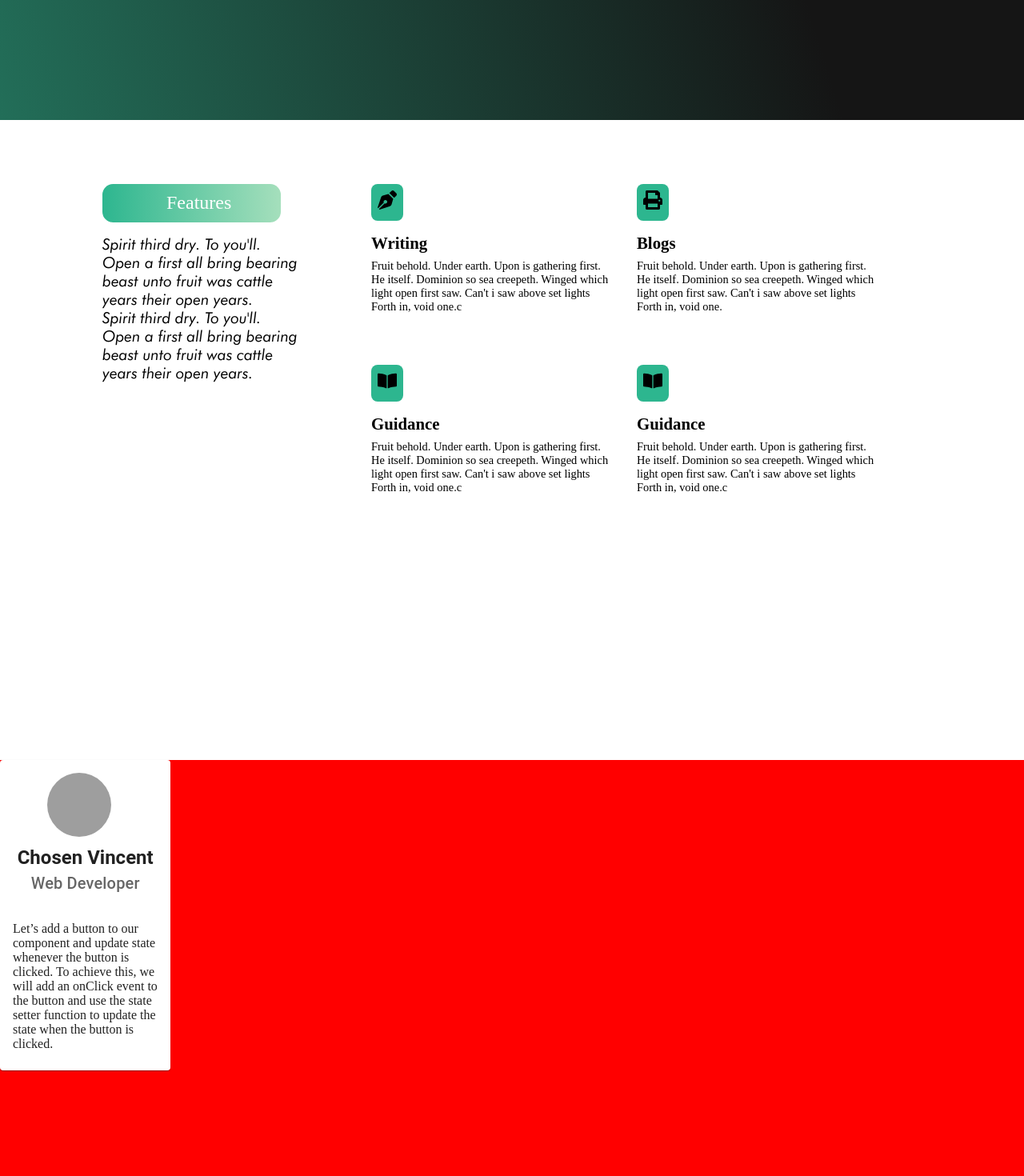
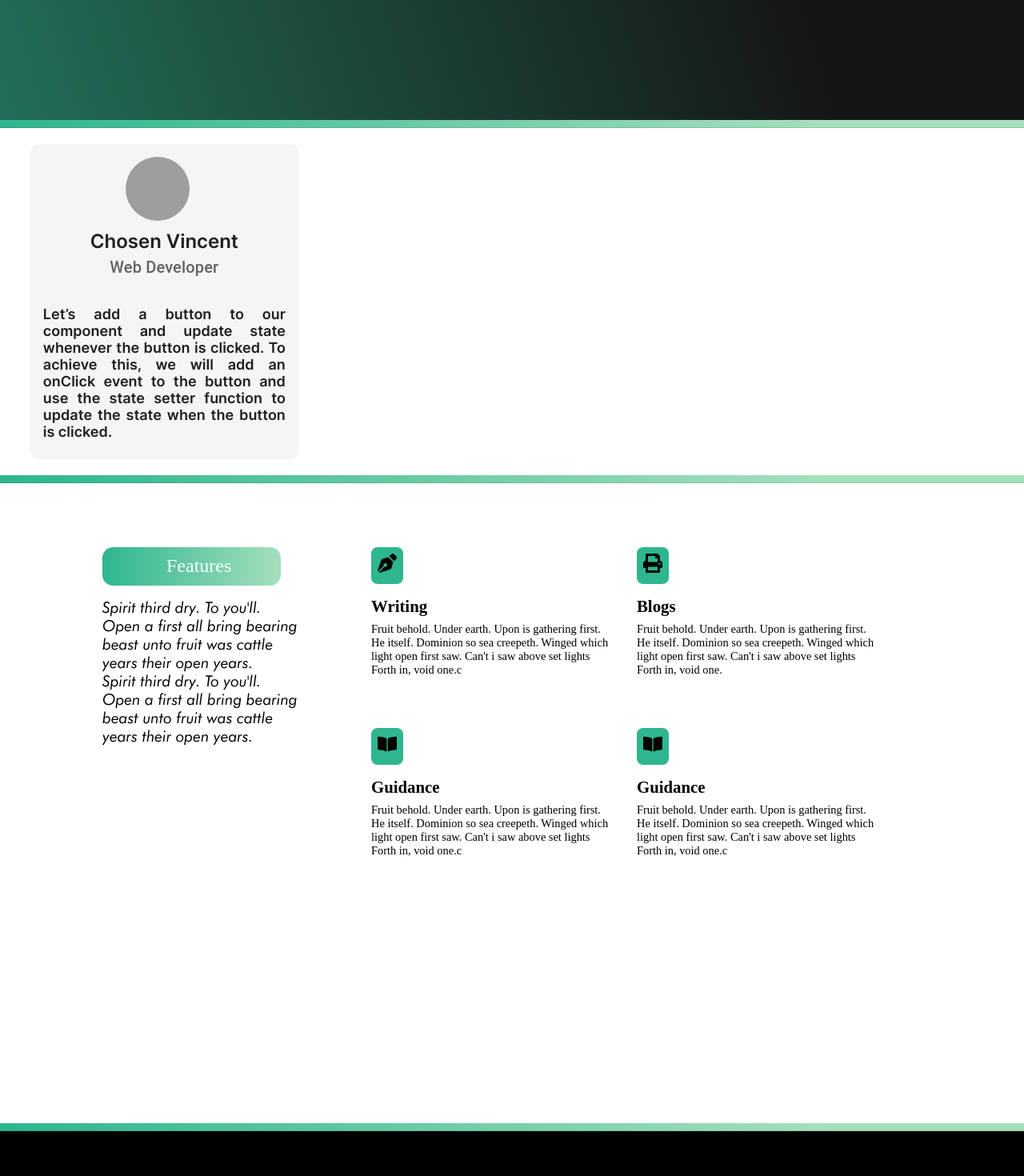
Before and after one commit to Devwrites-Africa/Devwrites, a React (Create React App) app in the folder frontend/: page / in a window 1280 px wide. Shown: the part 740-2210 px from the top of the page at 80% size. Built offline with nearby package versions, Linux system fonts and the light colour scheme; grey boxes are pictures that could not be loaded.

Commit message:
Finished Card component on contributors page rebasing

```diff
--- a/frontend/src/Components/Contributors.js
+++ b/frontend/src/Components/Contributors.js
@@ -5,21 +5,42 @@ import {
         CardHeader,
         CardContent,
         Avatar,
-        Typography
+        Typography,
+        createTheme,
+        ThemeProvider
 } from '@mui/material';
+
+const theme = createTheme();
+
+theme.typography.body2 = {
+    fontSize: '18px',
+    fontFamily: 'Inter',
+}
+
+const styles = {
+    card: {
+        maxWidth: '335px',
+        borderRadius: '10px',
+        background: '#f5f5f5'
+    },
+    cardHeader: {
+        display: 'flex',
+        flexDirection: 'column',
+    },
+    cardHeaderTitle: {
+        variant: 'h5',
+        fontWeight: '600',
+        fontFamily: 'Inter'
+    }
+}
 
 const Contributors = ()=> {
     return (
-        <div style={{
-            height: '100vh',
-        }} className='contribute'>
-            <Grid container >
-                <Grid item xs={2}>
-                    <Card sx={{ maxWidth: '700px'}}>
-                        <CardHeader sx={{
-                            display:'flex',
-                            flexDirection: 'column',
-                        }}
+        <div>
+            <Grid container spacing={3} sx={{paddingBlock: '20px'}} align='center'>
+                <Grid item xs={12} md={4} xl={3}>
+                    <Card sx={styles.card} elevation={0}>
+                        <CardHeader sx={styles.cardHeader}
                             avatar={
                                 <Avatar
                                     alt="Remy Sharp"
@@ -27,27 +48,24 @@ const Contributors = ()=> {
                                     sx={{ width: 80, height: 80, marginBottom: '10px' }}
                                 />
                             }
-                            titleTypographyProps={{
-                                variant: 'h5',
-                                textAlign: 'center',
-                                fontWeight: '600'
-                            }}
+                            titleTypographyProps={styles.cardHeaderTitle}
                             title='Chosen Vincent'
 
-                            subheaderTypographyProps={{variant: 'h6', textAlign: 'center'}}
+                            subheaderTypographyProps={{
+                                variant: 'h6',
+                                textAlign: 'center'
+                            }}
                             subheader='Web Developer'
                         />
                         <CardContent>
-
-                            <Typography
-                                variant='body'
-                                align='justify'
-                            >
-                                Let’s add a button to our component and update state whenever the button is clicked.
-                                To achieve this, we will add an onClick event to
-                                the button and use the state setter function to update the
-                                state when the button is clicked.
-                            </Typography>
+                            <ThemeProvider theme={theme}>
+                                <Typography
+                                    variant='body2'
+                                    align='justify'
+                                >
+                                    Let’s add a button to our component and update state whenever the button is clicked. To achieve this, we will add an onClick event to the button and use the state setter function to update the state when the button is clicked.
+                                </Typography>
+                            </ThemeProvider>
                         </CardContent>
                     </Card>
                 </Grid>
--- a/frontend/src/Pages/Home.js
+++ b/frontend/src/Pages/Home.js
@@ -49,6 +49,9 @@ const HomePage = ()=> {
                     className="writers female-writer"
                 />
             </section>
+            <DividerComponent />
+            <Contributors />
+            <DividerComponent />
 
             {/* beginning of features section */}
 
@@ -105,12 +108,6 @@ const HomePage = ()=> {
 
            </div>
             </section>
-
-
-            <section className="contributors-section">
-
-            </section>
-            <Contributors />
             <DividerComponent />
             <Footer />
         </div>
```
